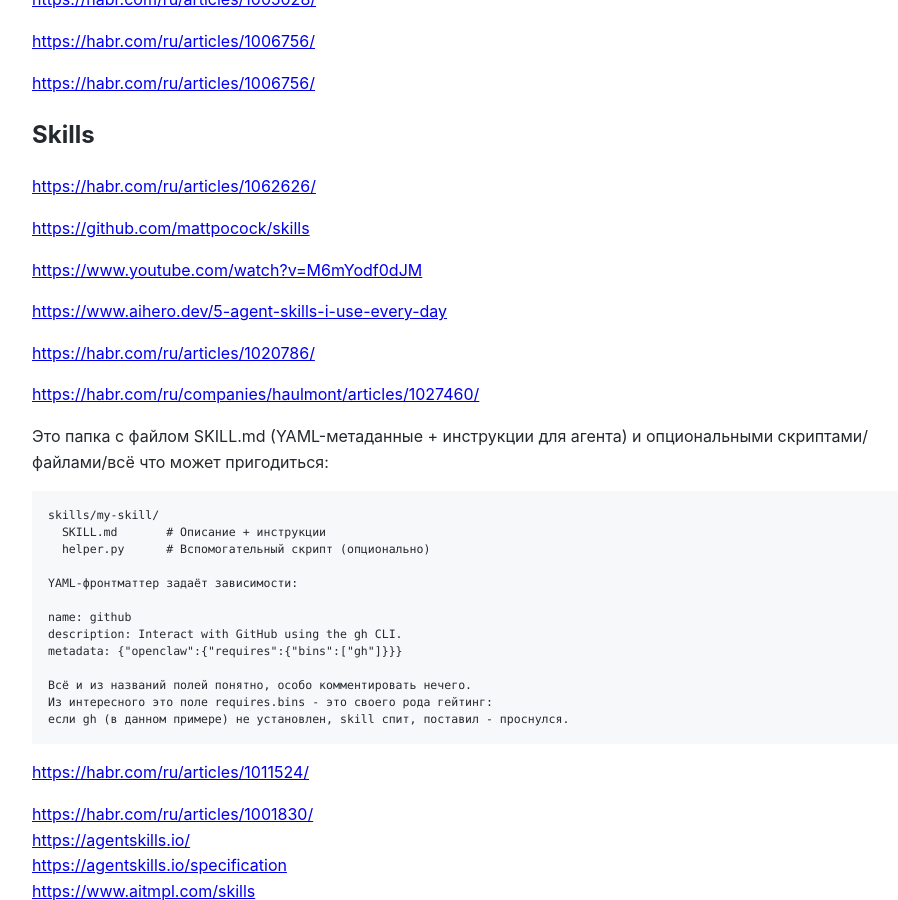
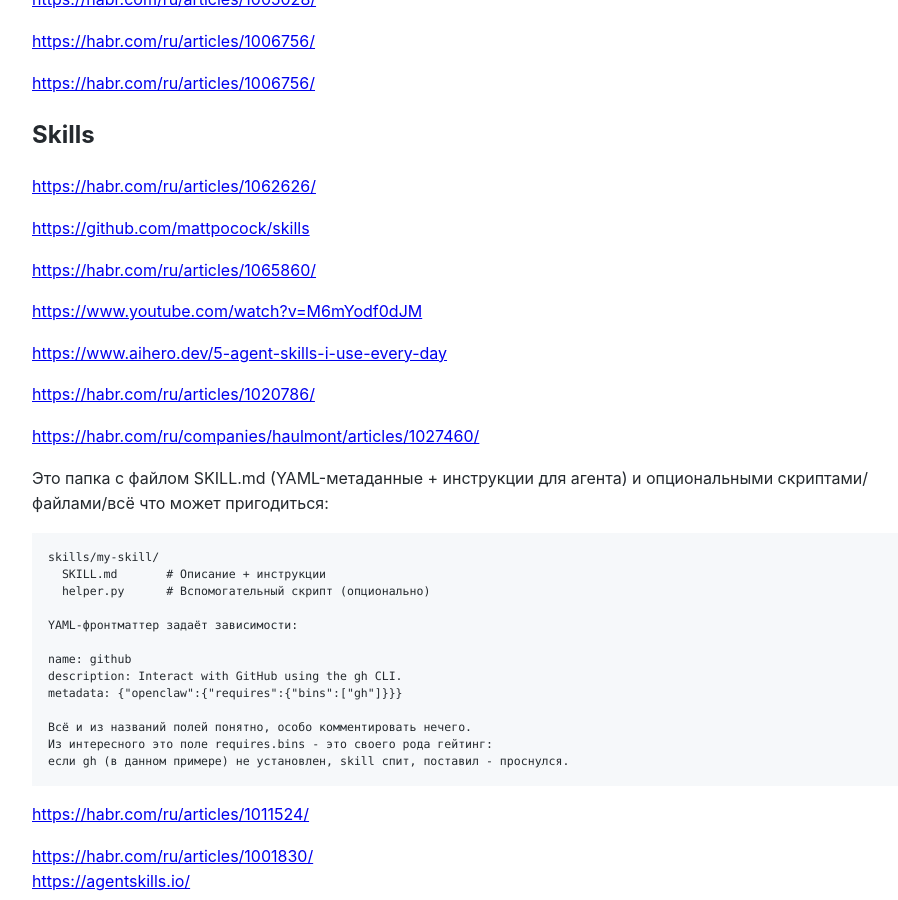
Before and after one commit to Michael-Lubinsky/michael-lubinsky.github.com, a Jekyll site: the page built from ml/agent.md, in a window 1280 px wide and 900 px high, scrolled down 8509 px. Shown: the whole window, without its empty margins (158-1056 px from the left). Built offline with Jekyll 4.4.1, drawn with Linux system fonts in a browser that asks for light colours; our own code applies the rules of GitHub Pages for plain Markdown files.

Commit message:
Update agent.md

```diff
--- a/ml/agent.md
+++ b/ml/agent.md
@@ -399,6 +399,8 @@ This isn't a zero-sum game or a choice of one over the other. They solve differe
 <https://habr.com/ru/articles/1062626/>
 
 <https://github.com/mattpocock/skills>
+
+<https://habr.com/ru/articles/1065860/>
 
 <https://www.youtube.com/watch?v=M6mYodf0dJM>
 
```
